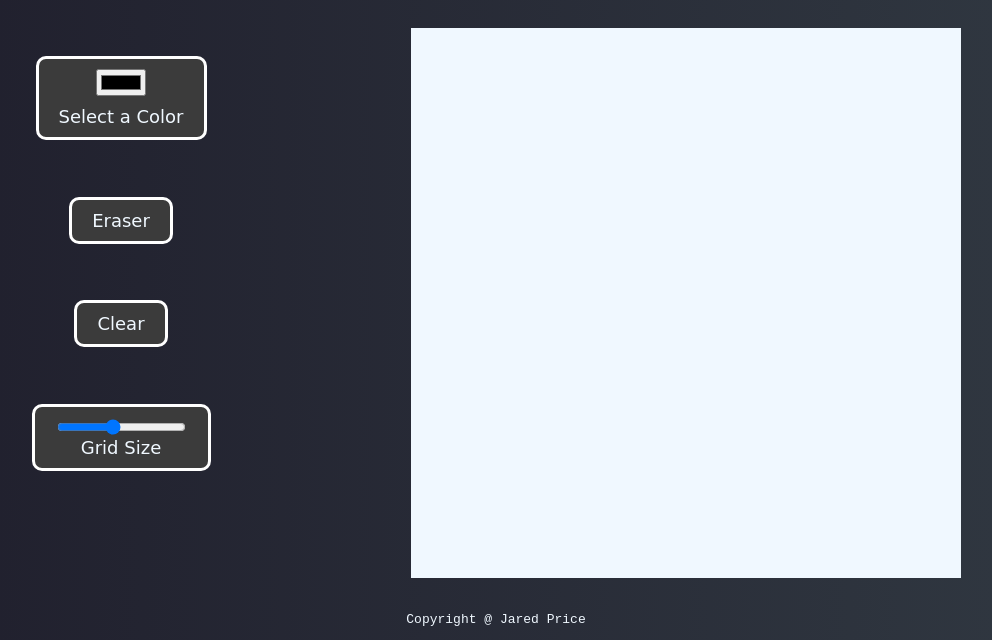
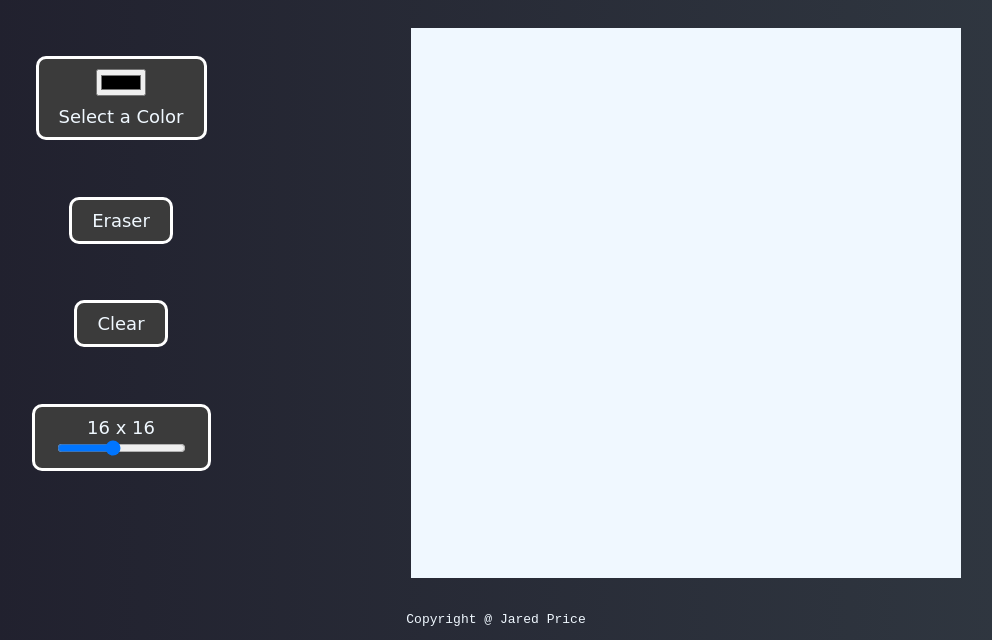
Before and after one commit to Jared588/etch-a-sketch, a plain HTML site: page index.html in a window 1280 px wide. Shown: the part 160-800 px from the top of the page, without its empty margins (144-1136 px from the left). Drawn offline with Linux system fonts and the light colour scheme.

Commit message:
Implement grid size display

```diff
--- a/index.html
+++ b/index.html
@@ -20,8 +20,8 @@
             <button id='erase-button' class="options">Eraser</button>
             <button id='clear-button' class="options">Clear</button>
             <div class="options">
+                <label for="grid-size-slider" id="grid-size-label"></label>
                 <input type="range" id="grid-size-slider" min="4" max="32" value="16">
-                <label for="grid-size-slider">Grid Size</label>
             </div>
         </div>
         <div id="sketchpad">
--- a/script.js
+++ b/script.js
@@ -1,10 +1,13 @@
 document.addEventListener('DOMContentLoaded', function() {
     // default grid size
     var gridSize =  16;
+    document.getElementById("grid-size-label").innerHTML = `${gridSize} x ${gridSize}`;
 
     // size slider
     const gridSizeSlider = document.getElementById("grid-size-slider")
     gridSizeSlider.addEventListener('input', function() {
+      var newGridSize = gridSizeSlider.value;
+      document.getElementById("grid-size-label").innerHTML = `${newGridSize} x ${newGridSize}`;
       compileSketchpad(gridSizeSlider.value);
       clear();
     });
```
